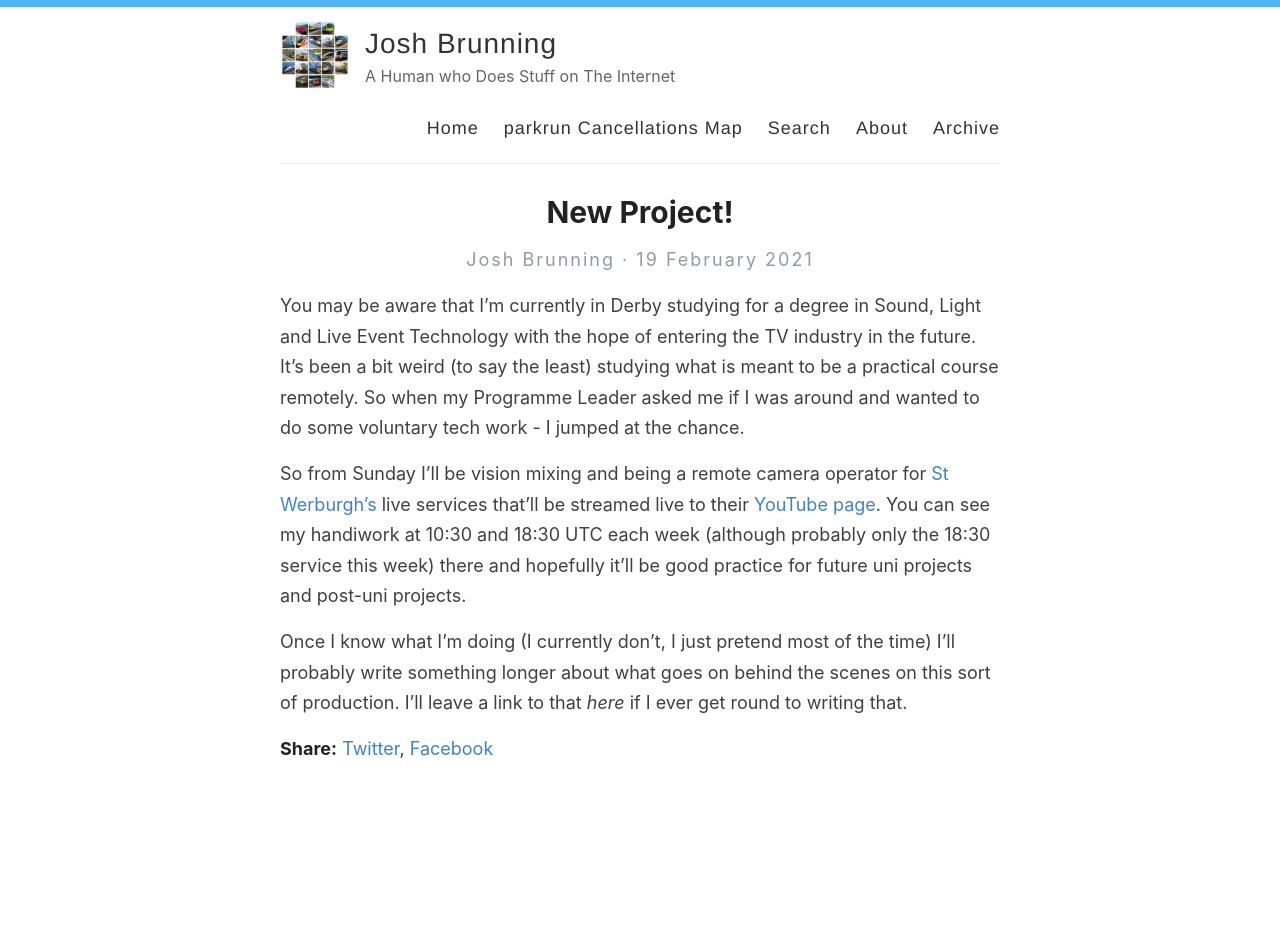
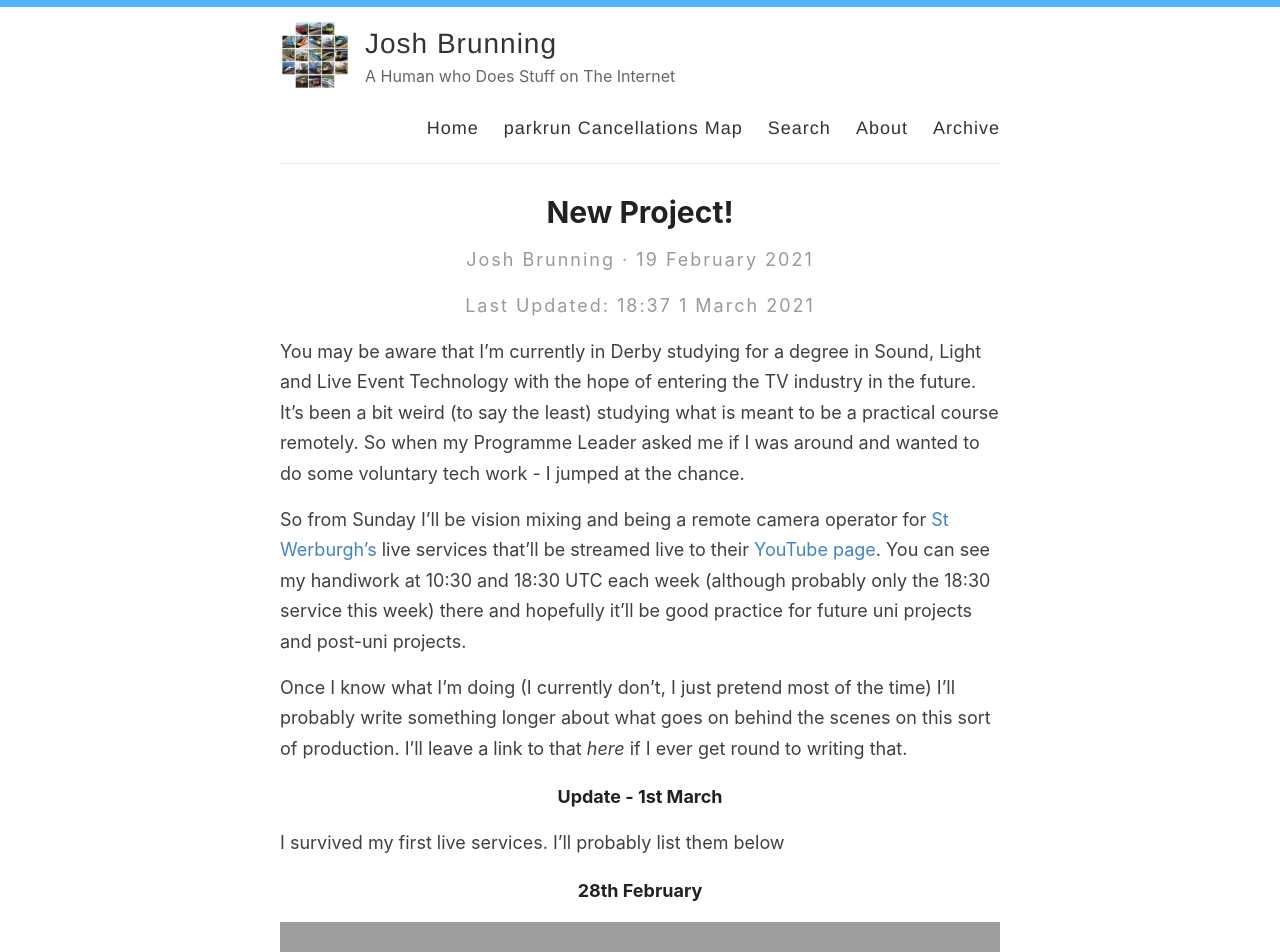
Before and after one commit to josh-justjosh/blog, a Jekyll site: the page built from _posts/2021/02/2021-02-19-New Project.md, in a window 1280 px wide and 1400 px high. Shown: the top 952 px of the window. Built offline with Jekyll 4.4.1, drawn with Linux system fonts in a browser that asks for light colours; grey boxes are pictures that could not be loaded.

Commit message:
Update 2021-02-19-New Project.md

```diff
--- a/_posts/2021/02/2021-02-19-New Project.md
+++ b/_posts/2021/02/2021-02-19-New Project.md
@@ -2,6 +2,7 @@
 layout: post
 title: "New Project!"
 date: 2021-02-19 23:44 +0000
+last_modified_at: 2021-03-01 18:37 +0000
 ---
 
 You may be aware that I'm currently in Derby studying for a degree in Sound, Light and Live Event Technology with the hope of entering the TV industry in the future. It's been a bit weird (to say the least) studying what is meant to be a practical course remotely. So when my Programme Leader asked me if I was around and wanted to do some voluntary tech work  - I jumped at the chance.
@@ -9,3 +10,13 @@ You may be aware that I'm currently in Derby studying for a degree in Sound, Lig
 So from Sunday I'll be vision mixing and being a remote camera operator for [St Werburgh's](https://stwderby.org/) live services that'll be streamed live to their [YouTube page](https://www.youtube.com/c/STWDerby). You can see my handiwork at 10:30 and 18:30 UTC each week (although probably only the 18:30 service this week) there and hopefully it'll be good practice for future uni projects and post-uni projects.
 
 Once I know what I'm doing (I currently don't, I just pretend most of the time) I'll probably write something longer about what goes on behind the scenes on this sort of production. I'll leave a link to that _here_ if I ever get round to writing that.
+
+##### Update - 1<sup>st</sup>&nbsp;March
+
+I survived my first live services. I'll probably list them below
+
+###### 28<sup>th</sup>&nbsp;February
+<iframe width="100%" height="400" src="https://www.youtube.com/embed/SUWIxy0XCP0" frameborder="0" allow="accelerometer; autoplay; clipboard-write; encrypted-media; gyroscope; picture-in-picture" allowfullscreen></iframe>
+
+###### 21<sup>st</sup>&nbsp;February
+<iframe width="100%" height="400" src="https://www.youtube.com/embed/4uwKpsOqrug" frameborder="0" allow="accelerometer; autoplay; clipboard-write; encrypted-media; gyroscope; picture-in-picture" allowfullscreen></iframe>
```
